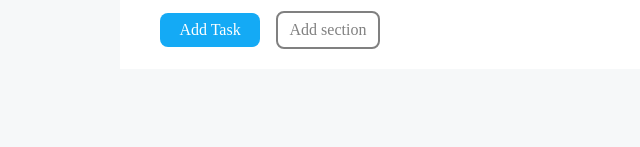
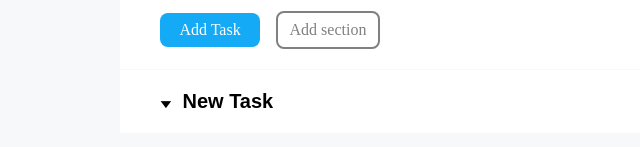
Before and after one commit to JuriPatacchiola/html-css-toboolist, a plain HTML site: page index.html in a window 1280 px wide. Shown: the part 123-270 px from the top of the page, without its empty margins (0-640 px from the left). Drawn offline with Linux system fonts and the light colour scheme; a web font is replaced by a local one.

Commit message:
add the new task

```diff
--- a/assets/css/style.css
+++ b/assets/css/style.css
@@ -25,11 +25,6 @@ background-color: white;
     font-family: "Cossette Titre", sans-serif;
 }
 
-
-
-main{
-
-}
 .button-active{
     background-color: #14AAF5;
     width: 100px;
@@ -81,5 +76,24 @@ main{
 }
 
 .elenc-task{
+    vertical-align: middle;
+    background-color: white;
+    margin-left: 120px;
+    width: 80%;
+     padding-left:40px;
+    padding-bottom: 20px;
+    padding-top: 20px;
+}
 
+.new-task-text{
+    font-size: 20px;
+    vertical-align: middle;
+    font-family: "Cossette Titre", sans-serif;
 }
+
+.arrow{
+    font-size: 12px;
+    display: inline-block;
+    transform: scaleX(1.5);
+    margin-right: 5px;
+}
--- a/index.html
+++ b/index.html
@@ -33,7 +33,9 @@
         </section>
 
         <section class="elenc-task">
-
+            <div class="new-task">
+                <strong class="new-task-text"><span class="arrow"> &#9660;</span> New Task</strong>
+            </div>
         </section>
     </main>
 
```
